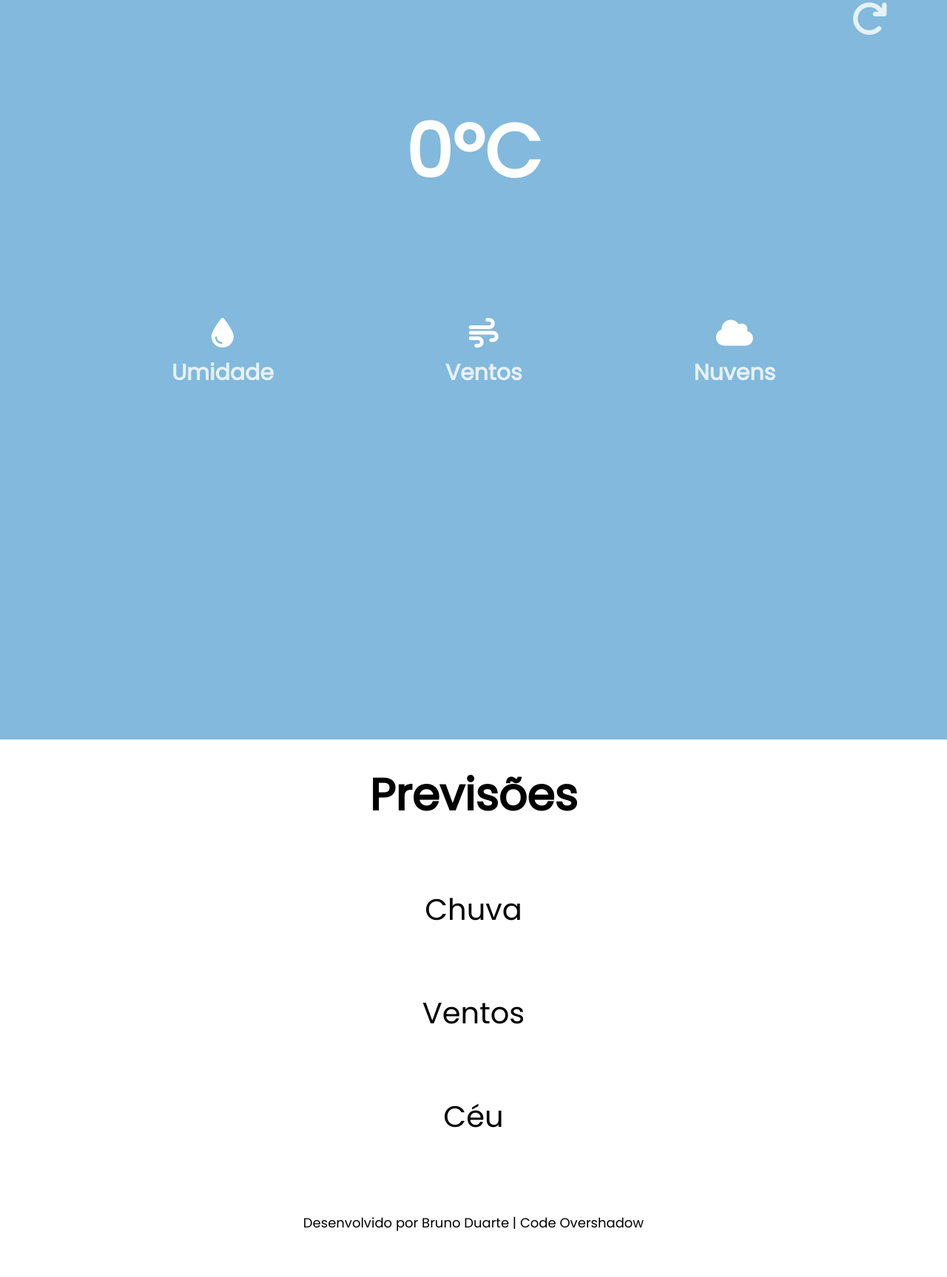
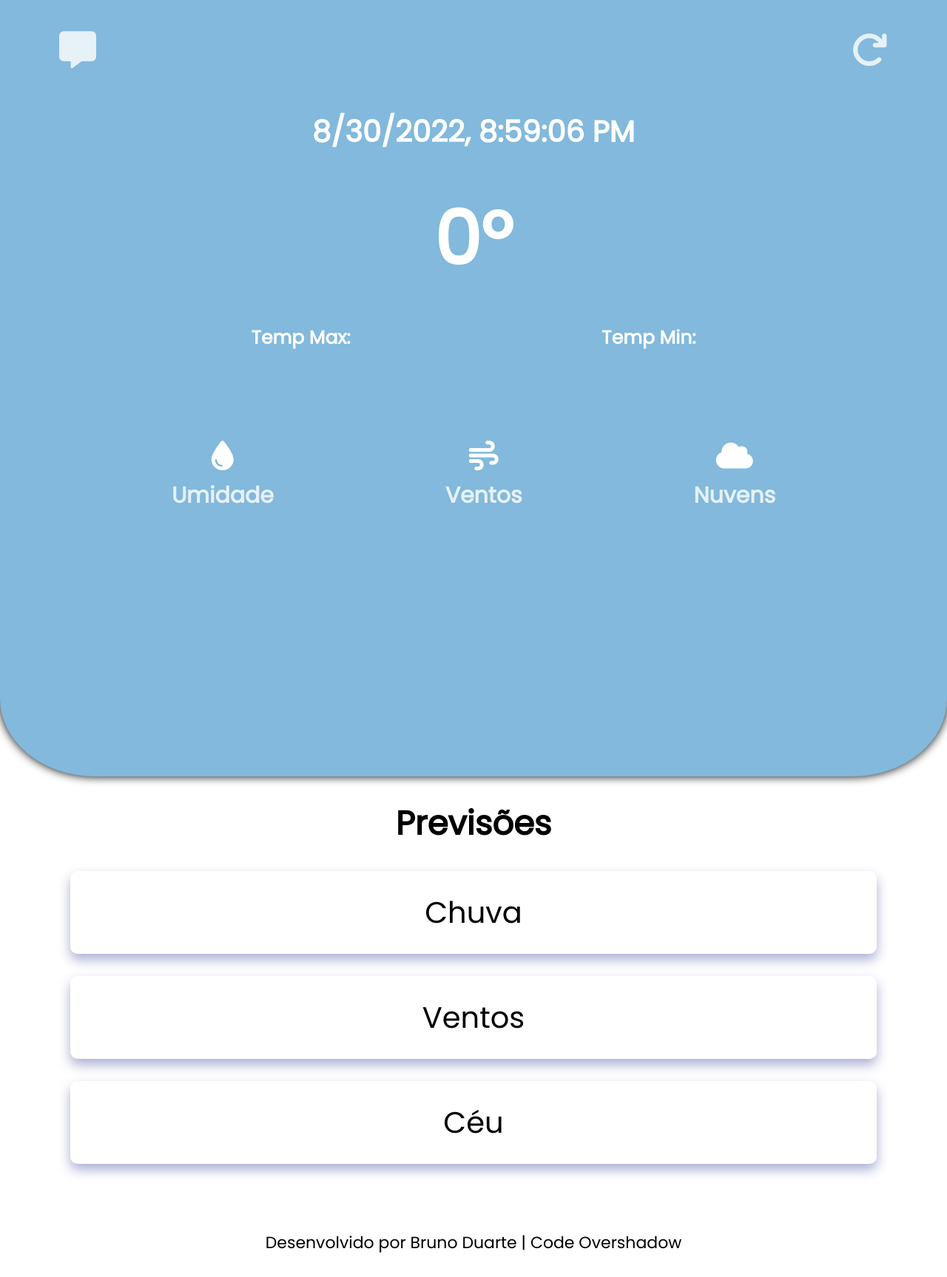
Before and after one commit to Brunodkali/PwaClimaApi, a plain HTML site: page index.html in a window 1280 px wide. Shown: the whole page at 74% size. Before the commit the page ends 1697 px from the top, so only its background shows below. Drawn offline with Linux system fonts and the light colour scheme.

Commit message:
Add files via upload

```diff
--- a/css/style.css
+++ b/css/style.css
@@ -9,7 +9,9 @@ body {
 
 #wrapper {
     background: #82b9dc;
-    height: 1000px;
+    height: 1050px;
+    border-radius: 0% 0% 10% 10%;
+    box-shadow: inset 0 0 1em transparent, 0 0 0.8em #000;
 }
 
 #city {
@@ -17,7 +19,22 @@ body {
     font-size: 40px;
     color: #fff;
     font-family: Poppins;
+    padding-top: 30px;
 }
+
+#time {
+    text-align: center;
+    font-size: 40px;
+    color: #fff;
+    font-family: Poppins;
+    padding-top: 20px;
+    padding-bottom: 40px;
+}
+
+#img {
+    text-align: center;
+}
+
 .cardTemp h2{
     text-align: center;
     font-size: 100px;
@@ -27,17 +44,21 @@ body {
 
 .cardTemp h3{
     text-align: center;
-    font-size: 40px;
+    font-size: 25px;
     color: #fff;
-    margin-top: 80px;
-    margin-bottom: 40px;
+    margin-top: 40px;
     font-family: Poppins;
+}
+
+.max {
+    display: flex;
+    justify-content: space-evenly;
 }
 
 .medidas {
     display: flex;
     justify-content: space-evenly;
-    margin-top: 150px;
+    margin-top: 120px;
     text-align: center;
     font-family: Poppins;
     cursor: pointer;
@@ -56,33 +77,83 @@ body {
 
 .previsao {
     display: flex;
+    justify-content: center!important;
+    flex-direction: column;
+    font-size: 45px;
+    font-family: Poppins;
+    margin-top: 30px;
+    text-align: center!important;
+}
+
+.obt {
+    display: flex;
+    justify-content: center!important;
+}
+
+.previsao > h2 {
+    display: flex;
+    justify-content: center;
+    flex-direction: column;
+    font-size: 45px;
+    font-family: Poppins;
+    text-align: center;
+}
+
+.previsao-card {
+    display: flex;
     justify-content: center;
     flex-direction: column;
     font-size: 40px;
     font-family: Poppins;
     margin-top: 30px;
     text-align: center;
+    width: 85%;
+    background: rgba( 255, 255, 255, 0.35 );
+    box-shadow: 0 8px 16px 0 rgba( 31, 38, 135, 0.37 );
+    border-radius: 10px;
+    border: 1px solid rgba( 255, 255, 255, 0.18 );
 }
 
-.previsao > p{
-    margin-top: 80px;
+.previsao-card > p{
+    margin-top: 25px;
+    margin-bottom: 25px;
+}
+
+.action {
+    display: flex;
+    justify-content: space-between;
+    padding-top: 40px;
 }
 
 .reload {
-    display: flex;
-    justify-content: end;
     font-size: 50px;
     margin-right: 80px;
     color: #fff;
     opacity: 0.8;
 }
 
+.notify {
+    font-size: 50px;
+    margin-left: 80px;
+    color: #fff;
+    opacity: 0.8;
+}
+
+.reload:hover {
+   cursor: pointer;
+}
+
+.notify:hover {
+   cursor: pointer;
+}
+
+
 footer {
     bottom: 0;
-    margin-top: 100px;
+    margin-top: 90px;
     margin-bottom: 30px;
     text-align: center;
-    font-size: 18px;
+    font-size: 22px;
     font-family: Poppins;
     color: #000;
 }
--- a/index.html
+++ b/index.html
@@ -5,8 +5,10 @@
 <meta charset="utf-8">
 <meta name="viewport" ncontent="width=device-width, initial-scale=1">
 <meta http-equiv="X-UA-Compatible" content="ie=edge">
+<meta http-equiv="cache-control" content="no-cache" />
+<meta http-equiv="pragma" content="no-cache" />
 <!-- Title -->
-<title>PWA API OpenWheaterMap</title>
+<title>SUWA OpenWeather</title>
 <!-- Meta Tags required for Progressive Web App -->
 <meta name="apple-mobile-web-app-status-bar" content="#aa7700">
 <meta name="theme-color" content="black">
@@ -21,16 +23,24 @@
 </head>
 
 <body>
-
     <div id="wrapper">
-        <h1 id="city"></h1>
+      <div class="action">
+        <div class="notify">
+          <i onclick="notifyMe()" class="fa-solid fa-message"></i>
+        </div>
         <div class="reload">
           <i onclick="Reload()" class="fa-solid fa-arrow-rotate-right"></i>
         </div>
+      </div>
+        <h1 id="city"></h1>
+        <h3 id="time"></h3>
+        <h3 id="img"></h3>
         <div class="cardTemp">
-            <h3 class="max"><section id="3"></section></h3>
-            <h2><span>0</span>ºC</h2>
-            <h3><section id="4"></section></h3>
+            <h2><span>0</span>º</h2>
+            <div class="max">
+              <h3>Temp Max:<section id="3"></section></h3>
+              <h3>Temp Min:<section id="4"></section></h3>
+            </div>
         </div>
         <div class="medidas">
             <h2
@@ -44,12 +54,23 @@
             ><i class="fa-solid fa-cloud"></i><section id="2"></section>Nuvens</h2>
         </div>
     </div>
-
     <div class="previsao">
         <h2>Previsões</h2>
+        <div class="obt">
+          <div id="avisoChuva" class="previsao-card">
             <p id="chuva">Chuva</p>
+          </div>
+        </div>
+        <div class="obt">
+          <div id="avisoVento" class="previsao-card">
             <p id="vento">Ventos</p>
+          </div>
+        </div>
+        <div class="obt">
+          <div id="avisoCeu" class="previsao-card">
             <p id="ceu">Céu</p>
+          </div>
+        </div>
       </div>
 
     <footer>
@@ -83,13 +104,5 @@
           }
         }
     </script>
-    <script>
-         function newPopup(){
-            varWindow = window.open (
-            'popup.html',
-            'pagina',
-            "width=350, height=255, top=100, left=110, scrollbars=no " );
-            }
-    </script>
   </body>
 </html>
--- a/js/app.js
+++ b/js/app.js
@@ -1,8 +1,8 @@
 function getUserPosition() {
     let url;
-    navigator.geolocation.getCurrentPosition((pos) => {
-      let lat = pos.coords.latitude;
-      let long = pos.coords.longitude;
+    navigator.geolocation.getCurrentPosition((position) => {
+      let lat = position.coords.latitude;
+      let long = position.coords.longitude;
       url = `https://api.openweathermap.org/data/2.5/weather?lat=${lat}&lon=${long}&units=imperial&APPID=95b11822eb429c84c1143a19251b1881`;
       fetchApi(url);
     });
@@ -30,20 +30,22 @@ function getUserPosition() {
       let humidityPorce = (data.main.humidity);
       let cloudsPorce = (data.clouds.all);
       let WindDesc = (1.60934421012 * data.wind.speed).toFixed(1);
-      city.innerText = `${data.name} - ${data.sys.country}`;
+      city.innerText = ` ${data.name} - ${data.sys.country}`;
       temp.innerText = tempInCelsius;
       humidity.innerText = humidityPorce + ' %';
       wind.innerText = WindDesc + ' Km/h';
       clouds.innerText = cloudsPorce + ' %';
-      temp_max.innerText = tempInCelsiusMax + 'ºC';
-      temp_min.innerText = tempInCelsiusMin + 'ºC';
-        if (humidityPorce == 0){
-            chuva.innerText = "Baixas previsões de chuva";
+      temp_max.innerText = tempInCelsiusMax + 'º';
+      temp_min.innerText = tempInCelsiusMin + 'º';
+        if (humidityPorce < 30){
+            chuva.innerText = "Umidade baixa";
+            document.getElementById('chuva').style.color = 'red';
+            document.getElementById('avisoChuva').onclick = Alerta;
         }
-        if (humidityPorce < 50 ) {
-            chuva.innerText = "Chuvas médias na região";
+        if (humidityPorce < 70) {
+            chuva.innerText = "Previsões baixas de chuva";
         }
-        else{
+        else {
             chuva.innerText = "Pancadinhas de chuva";
         }
 
@@ -54,17 +56,40 @@ function getUserPosition() {
             vento.innerText = "Ventos Médios";
         }
         else{
+            document.getElementById('vento').style.color = 'red';
+            document.getElementById('avisoVento').onclick = Alerta;
             vento.innerText = "Rajadas de vento";
         }
 
         if (cloudsPorce < 20){
             ceu.innerText = "Céu limpo";
+            document.getElementById('wrapper').style.backgroundColor = '#82b9dc';
+            var img = document.createElement("IMG");
+            img.src = "/img/sunny.png";
+            img.style.width = "140px";
+            img.style.height = "140px";
+            document.getElementById('img').appendChild(img);
         }
+
         if (cloudsPorce < 50 ) {
-            ceu.innerText = "Céu nublado";
+            ceu.innerText = "Céu parcialmente nublado";
+            document.getElementById('wrapper').style.backgroundColor = '#009abc';
+            var img = document.createElement("IMG");
+            img.src = "/img/cloud.png";
+            img.style.width = "140px";
+            img.style.height = "140px";
+            document.getElementById('img').appendChild(img);
         }
         else{
             ceu.innerText = "Céu muito nublado";
+            document.getElementById('wrapper').style.backgroundColor = '#027b96';
+            var img = document.createElement("IMG");
+            img.src = "/img/rain.png";
+            img.style.width = "140px";
+            img.style.height = "140px";
+            document.getElementById('img').appendChild(img);
+            document.getElementById('ceu').style.color = 'red';
+            document.getElementById('avisoCeu').onclick = Alerta;
         }
     })
     .catch((err) => {
@@ -75,6 +100,28 @@ function getUserPosition() {
 
   getUserPosition();
 
+  function Alerta(){
+    window.location.assign("https://portal.inmet.gov.br/");
+  }
+
   function Reload (){
     location.reload();
   }
+
+  function notifyMe() {
+    if (!("Notification" in window)) {
+      alert("This browser does not support desktop notification");
+    } else if (Notification.permission === "granted") {
+      const notification = new Notification("Agora você receberá nossas notificações! ;)");
+    } else if (Notification.permission !== "denied") {
+      Notification.requestPermission().then((permission) => {
+        if (permission === "granted") {
+          const notification = new Notification("Agora você receberá nossas notificações! ;)");
+        }
+      });
+    }
+  }
+
+  let time = document.getElementById('time');
+  const date = new Date().toLocaleString();
+  time.innerText = date;
```
Also changed, not shown: img/cloud.png (added), img/image_processing20200819-25079-1v977kv.png (added), img/rain.png (added), img/sunny.png (added), manifest.json. Lines whose indentation alone changed are shown as unchanged.
